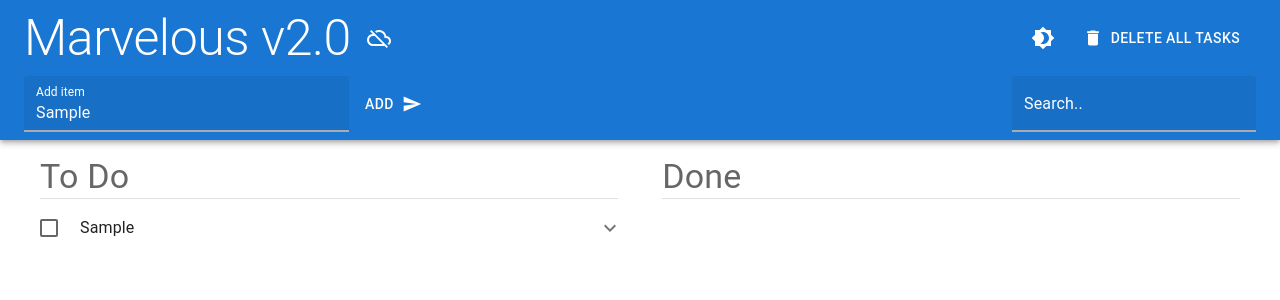
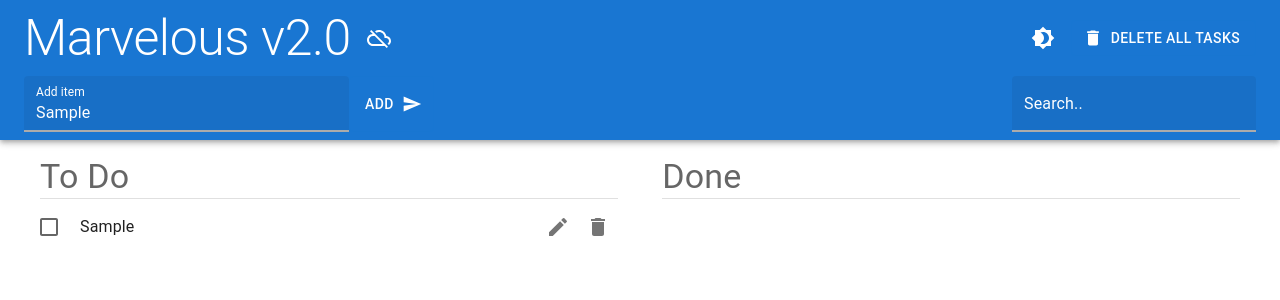
Before and after one commit to lad338/todo-list-react, a React (Create React App) app: page / in a window 1280 px wide. Both pictures are taken after typing "Sample" into the empty fields and a click on the button "ADD". Shown: the top 300 px of the page. Built offline with nearby package versions, Linux system fonts and the light colour scheme; no server answers.

Commit message:
update to remove drawer for items

```diff
--- a/src/components/Item.tsx
+++ b/src/components/Item.tsx
@@ -2,14 +2,10 @@ import React, { FormEvent, useRef, useState } from 'react'
 import ListItem from '@mui/material/ListItem'
 import ListItemIcon from '@mui/material/ListItemIcon'
 import Checkbox from '@mui/material/Checkbox'
-import ItemExpandMoreIcon from './ItemExpandMoreIcon'
-import Collapse from '@mui/material/Collapse'
 import Box from '@mui/material/Box'
 import IconButton from '@mui/material/IconButton'
 import EditIcon from '@mui/icons-material/Edit'
 import DeleteIcon from '@mui/icons-material/Delete'
-import DoneIcon from '@mui/icons-material/Done'
-import ClearIcon from '@mui/icons-material/Clear'
 import Typography from '@mui/material/Typography'
 import TextField from '@mui/material/TextField'
 import TaskItem from '../models/TaskItem'
@@ -21,6 +17,7 @@ import {
   useAppSelector,
 } from '../hooks/redux'
 import repository from '../utils/repository'
+import { ItemActions } from './ItemActions'
 
 export const Item: React.FC<Props> = (props) => {
   const dispatch = useAppDispatch()
@@ -28,16 +25,9 @@ export const Item: React.FC<Props> = (props) => {
   const isOnline = useAppSelector(selectOnline)
   const repo = repository(isOnline)
 
-  const [isExpanded, setIsExpanded] = useState(false)
   const [isEdit, setIsEdit] = useState(false)
+  const [isDelete, setIsDelete] = useState(false)
   const updateTextField = useRef<HTMLInputElement>(null)
-
-  const handleExpandClick = () => {
-    setIsExpanded(!isExpanded)
-    if (isEdit) {
-      handleEditToggle()
-    }
-  }
 
   const handleEditToggle = () => {
     const currentEdit = isEdit
@@ -48,6 +38,10 @@ export const Item: React.FC<Props> = (props) => {
         updateTextField.current?.focus()
       }, 100)
     }
+  }
+
+  const handleDeleteToggle = () => {
+    setIsDelete(!isDelete)
   }
 
   const handleDoneItem = async () => {
@@ -82,6 +76,7 @@ export const Item: React.FC<Props> = (props) => {
         >
           <ListItemIcon sx={{ marginRight: -2 }}>
             <Checkbox
+              sx={{ height: 40 }}
               edge="start"
               checked={props.item.isDone}
               tabIndex={-1}
@@ -93,12 +88,8 @@ export const Item: React.FC<Props> = (props) => {
               sx={{
                 marginY: 'auto',
                 overflowWrap: 'break-word',
-                maxWidth: {
-                  xs: '64dvw',
-                  sm: '68dvw',
-                  md: '32dvw',
-                  lg: '36dvw',
-                },
+                flexGrow: 1,
+                overflowX: 'scroll',
               }}
             >
               {props.item.title}
@@ -107,69 +98,52 @@ export const Item: React.FC<Props> = (props) => {
           {isEdit && (
             <TextField
               name="update-title"
-              sx={{ marginY: 'auto' }}
+              sx={{
+                marginY: 'auto',
+                '& .MuiInputBase-root': {
+                  height: 40, // change the height here
+                },
+              }}
               fullWidth={true}
               variant="filled"
-              size="small"
               placeholder={props.item.title}
               defaultValue={props.item.title}
               inputRef={updateTextField}
             />
           )}
 
-          <ItemExpandMoreIcon expand={isExpanded} onClick={handleExpandClick} />
+          {!isEdit && !isDelete && (
+            <Box
+              className="item-actions-container"
+              sx={{
+                ml: 1,
+                right: 0,
+                maxHeight: 40,
+                display: 'flex',
+                flexDirection: 'row',
+              }}
+            >
+              <IconButton aria-label="edit" onClick={handleEditToggle}>
+                <EditIcon />
+              </IconButton>
+              <IconButton aria-label="delete" onClick={handleDeleteToggle}>
+                <DeleteIcon />
+              </IconButton>
+            </Box>
+          )}
+
+          {isEdit && (
+            <ItemActions isSubmit={true} handleCancel={handleEditToggle} />
+          )}
+
+          {isDelete && (
+            <ItemActions
+              isSubmit={false}
+              handleCancel={handleDeleteToggle}
+              handleClick={handleDeleteItem}
+            />
+          )}
         </Box>
-
-        <Collapse
-          sx={{ width: '100%', marginY: 1 }}
-          in={isExpanded}
-          timeout="auto"
-          unmountOnExit
-        >
-          <Box
-            className="item-extra-actions-container"
-            sx={{ display: 'flex', flexDirection: 'row' }}
-          >
-            <Box
-              className="item-edit-actions-container"
-              sx={{ display: 'flex', flexDirection: 'row', flexGrow: 1 }}
-            >
-              {!isEdit && (
-                <>
-                  <IconButton
-                    aria-label="edit"
-                    edge="start"
-                    onClick={handleEditToggle}
-                  >
-                    <EditIcon />
-                  </IconButton>
-                </>
-              )}
-              {isEdit && (
-                <>
-                  <IconButton aria-label="confirm" edge="start" type="submit">
-                    <DoneIcon />
-                  </IconButton>
-                  <IconButton
-                    aria-label="cancel"
-                    edge="start"
-                    onClick={handleEditToggle}
-                    sx={{ marginLeft: 0 }}
-                  >
-                    <ClearIcon />
-                  </IconButton>
-                </>
-              )}
-            </Box>
-            <IconButton
-              aria-label="delete"
-              edge="end"
-              onClick={handleDeleteItem}
-            >
-              <DeleteIcon />
-            </IconButton>
-          </Box>
-        </Collapse>
       </form>
     </ListItem>
   )
--- /dev/null
+++ b/src/components/ItemActions.tsx
@@ -0,0 +1,35 @@
+import React from 'react'
+import Box from '@mui/material/Box'
+import DoneIcon from '@mui/icons-material/Done'
+import IconButton from '@mui/material/IconButton'
+import ClearIcon from '@mui/icons-material/Clear'
+
+export const ItemActions: React.FC<Props> = (props) => {
+  return (
+    <Box
+      className="item-confirm-actions-container"
+      sx={{ display: 'flex', flexDirection: 'row', maxHeight: 40, ml: 1 }}
+    >
+      <IconButton
+        aria-label="confirm"
+        type={props.isSubmit ? 'submit' : 'button'}
+        onClick={props.handleClick}
+      >
+        <DoneIcon />
+      </IconButton>
+      <IconButton
+        aria-label="cancel"
+        onClick={props.handleCancel}
+        sx={{ marginLeft: 0 }}
+      >
+        <ClearIcon />
+      </IconButton>
+    </Box>
+  )
+}
+
+type Props = {
+  isSubmit: boolean
+  handleClick?: () => void
+  handleCancel: () => void
+}
```
